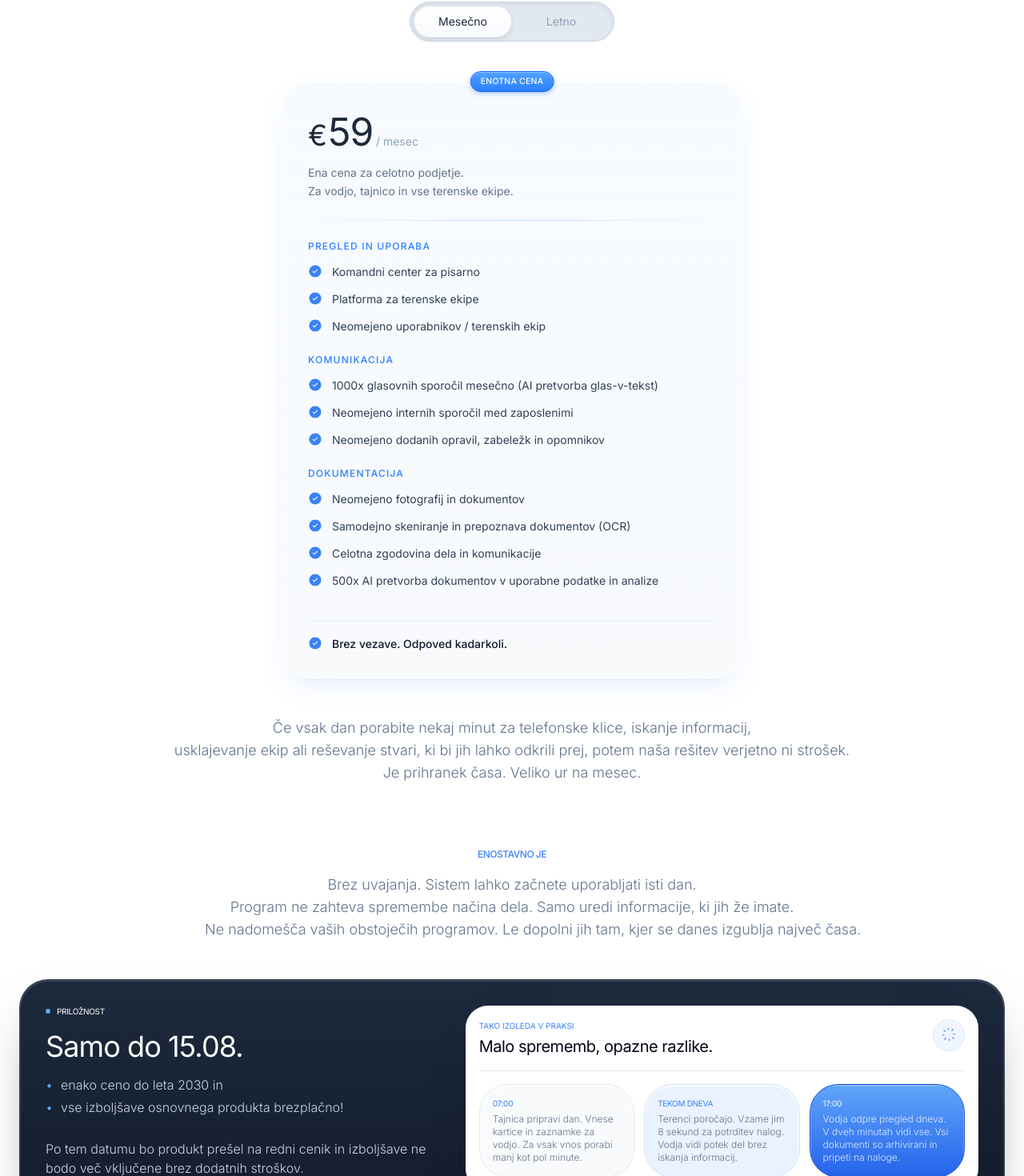
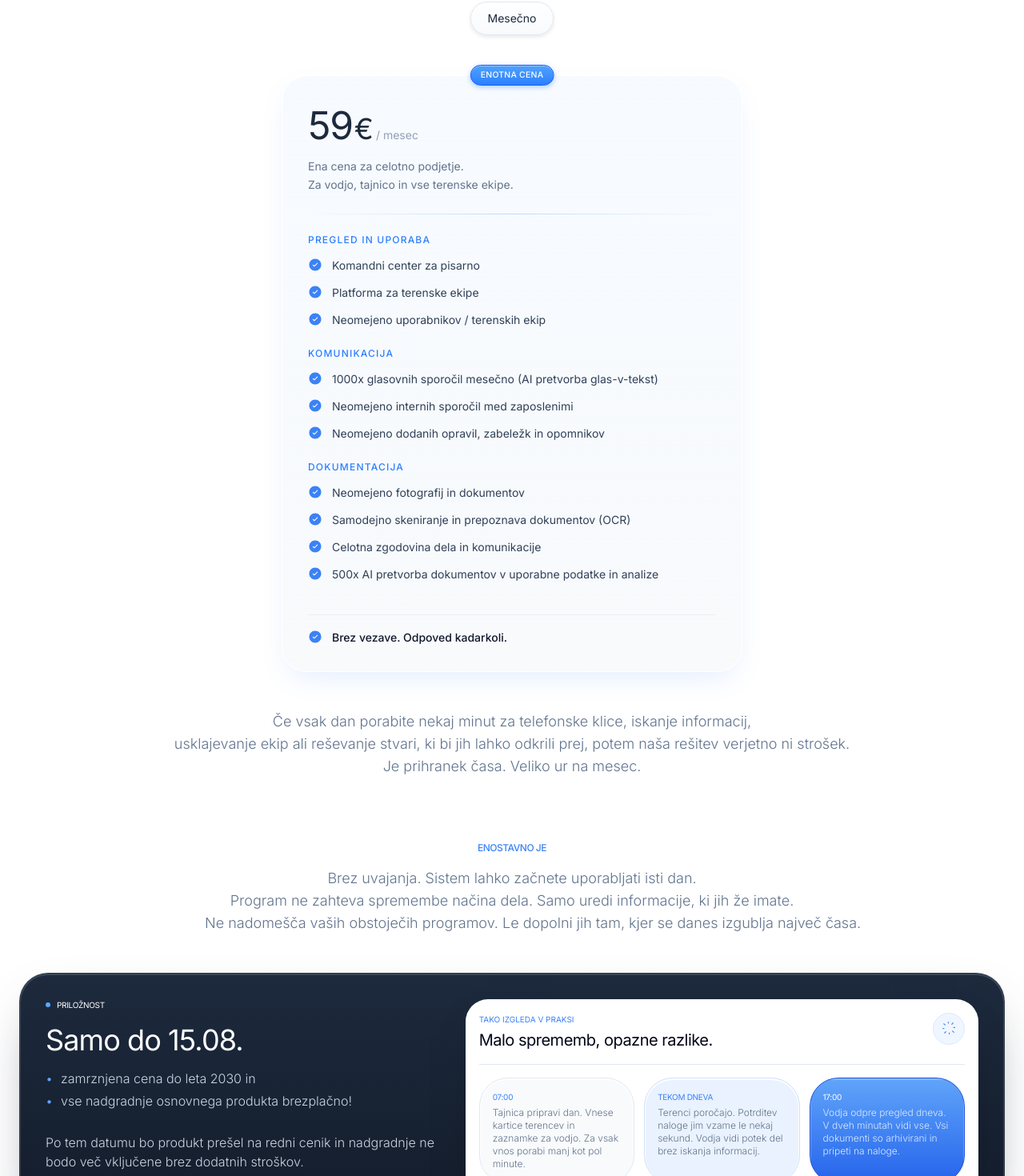
Before and after one commit to rajkamal96/saas-mvp-dashboard, a Next.js app: page / in a window 1280 px wide. Shown: the part 4779-6249 px from the top of the page at 80% size. Built offline with nearby package versions, Linux system fonts and the light colour scheme; some icons are missing.

Commit message:
Mobile screens

```diff
--- a/src/components/landing/DeadlineOffer.tsx
+++ b/src/components/landing/DeadlineOffer.tsx
@@ -68,11 +68,9 @@ export function DeadlineOffer() {
             </p>
           </div>
           <h2
-            className="font-normal"
+            className="text-2xl md:text-[2.25rem] font-light md:font-normal leading-[2rem] md:leading-[2.5rem]"
             style={{
               fontFamily: "'Inter', sans-serif",
-              fontSize: "clamp(1.75rem, 5vw, 2.25rem)",
-              lineHeight: "clamp(2rem, 5.5vw, 2.5rem)",
               letterSpacing: "-0.9px",
               color: "#FFFFFF",
             }}
@@ -93,8 +91,8 @@ export function DeadlineOffer() {
             }}
           >
             {[
-              "enako ceno do leta 2030 in",
-              "vse izboljšave osnovnega produkta brezplačno!",
+              "zamrznjena cena do leta 2030 in",
+              "vse nadgradnje osnovnega produkta brezplačno!",
             ].map((txt, i) => (
               <li key={i} className="flex items-start gap-[10px]">
                 <span className="text-[#60A5FA] shrink-0">•</span>
@@ -112,7 +110,7 @@ export function DeadlineOffer() {
               color: "#CBD5E1",
             }}
           >
-            Po tem datumu bo produkt prešel na redni cenik in izboljšave ne bodo več vključene brez dodatnih stroškov.
+            Po tem datumu bo produkt prešel na redni cenik in nadgradnje ne bodo več vključene brez dodatnih stroškov.
           </p>
         </div>
 
@@ -141,9 +139,9 @@ export function DeadlineOffer() {
                 TAKO IZGLEDA V PRAKSI
               </p>
               <p
+                className="font-light md:font-normal"
                 style={{
                   fontFamily: "'Inter', sans-serif",
-                  fontWeight: 400,
                   fontSize: "20px",
                   lineHeight: "28px",
                   letterSpacing: "-0.5px",
@@ -154,7 +152,7 @@ export function DeadlineOffer() {
               </p>
             </div>
             <div
-              className="w-10 h-10 rounded-2xl flex items-center justify-center shrink-0"
+              className="w-10 h-10 rounded-2xl hidden md:flex items-center justify-center shrink-0"
               style={{
                 background: "#EFF6FF",
                 border: "1px solid #DBEAFE",
@@ -209,7 +207,7 @@ export function DeadlineOffer() {
                   color: "#64748B",
                 }}
               >
-                Tajnica pripravi dan. Vnese kartice in zaznamke za vodjo. Za vsak vnos porabi manj kot pol minute.
+                Tajnica pripravi dan. Vnese kartice terencev in zaznamke za vodjo. Za vsak vnos porabi manj kot pol minute.
               </p>
             </div>
 
@@ -243,7 +241,7 @@ export function DeadlineOffer() {
                   color: "#64748B",
                 }}
               >
-                Terenci poročajo. Vzame jim 8 sekund za potrditev nalog. Vodja vidi potek del brez iskanja informacij.
+                Terenci poročajo. Potrditev naloge jim vzame le nekaj sekund. Vodja vidi potek del brez iskanja informacij.
               </p>
             </div>
 
--- a/src/components/landing/ImpactSection.tsx
+++ b/src/components/landing/ImpactSection.tsx
@@ -48,7 +48,7 @@ export function ImpactSection() {
           }}
         >
           Namesto iskanja informacij po klicih in sporočilih ima vodja vedno pred sabo jasen pregled;
-          <br className="hidden md:block" />
+          <br className="hidden md:block" />{" "}
           kaj je treba narediti, kaj je bilo dogovorjeno in kaj se trenutno dogaja – tudi ko ni v pisarni.
         </p>
       </div>
--- a/src/components/landing/Pricing.tsx
+++ b/src/components/landing/Pricing.tsx
@@ -1,34 +1,12 @@
 "use client";
 
-import React, { useState, useEffect } from "react";
+import React from "react";
 import Link from "next/link";
 import { useLanguage } from "@/lib/useLanguage";
 
 export function Pricing() {
   const { t } = useLanguage();
-  const [isYearly, setIsYearly] = useState(false);
-  const [displayPrice, setDisplayPrice] = useState(59);
-
-  useEffect(() => {
-    const target = isYearly ? 49 : 59;
-    if (displayPrice === target) return;
-
-    const duration = 260;
-    const steps = Math.abs(target - displayPrice);
-    const stepTime = Math.max(6, Math.floor(duration / steps));
-
-    const timer = setInterval(() => {
-      setDisplayPrice((prev) => {
-        if (prev === target) {
-          clearInterval(timer);
-          return prev;
-        }
-        return prev < target ? prev + 1 : prev - 1;
-      });
-    }, stepTime);
-
-    return () => clearInterval(timer);
-  }, [isYearly, displayPrice]);
+  const displayPrice = 59;
 
   const sections = [
     {
@@ -56,7 +34,7 @@ export function Pricing() {
         <p className="font-['Inter',sans-serif] text-[10px] md:text-xs font-semibold tracking-[-0.04em] text-blue-500 mb-4 uppercase">
           {t("priceTitle")}
         </p>
-        <h2 className="text-3xl md:text-5xl font-normal tracking-tight text-slate-950">
+        <h2 className="text-2xl md:text-5xl font-light md:font-normal tracking-tight text-slate-950">
           {t("priceSubtitle")}
         </h2>
         <p
@@ -72,36 +50,11 @@ export function Pricing() {
         </p>
       </div>
 
-      {/* Skeuomorphic Toggle */}
+      {/* Monthly-only pill */}
       <div className="mb-12 flex justify-center">
-        <label className="relative flex items-center p-1 bg-[#e2e8f0] rounded-full cursor-pointer w-[16rem] shadow-[inset_0_2px_4px_rgba(0,0,0,0.06),0_1px_1px_rgba(255,255,255,1)] border border-slate-300">
-          <input
-            type="checkbox"
-            className="sr-only"
-            checked={isYearly}
-            onChange={(e) => setIsYearly(e.target.checked)}
-          />
-          {/* Toggle Pill */}
-          <div
-            className={`absolute left-1 top-1 bottom-1 w-[calc(50%-0.25rem)] bg-gradient-to-b from-white to-slate-50 rounded-full shadow-[0_2px_5px_rgba(0,0,0,0.1),inset_0_1px_0_rgba(255,255,255,1)] border border-slate-200 transition-transform duration-500 ease-[cubic-bezier(0.4,0,0.2,1)] ${
-              isYearly ? "translate-x-full" : "translate-x-0"
-            }`}
-          />
-          <span
-            className={`relative w-1/2 text-center text-sm font-normal transition-colors duration-300 py-2.5 z-10 ${
-              isYearly ? "text-slate-400" : "text-slate-800"
-            }`}
-          >
-            {t("billingMonthly")}
-          </span>
-          <span
-            className={`relative w-1/2 flex items-center justify-center gap-1.5 text-center text-sm font-normal transition-colors duration-300 py-2.5 z-10 ${
-              isYearly ? "text-slate-800" : "text-slate-400"
-            }`}
-          >
-            {t("billingAnnually")}
-          </span>
-        </label>
+        <span className="inline-flex items-center justify-center px-5 py-2.5 rounded-full bg-gradient-to-b from-white to-slate-50 border border-slate-200 shadow-[0_2px_5px_rgba(0,0,0,0.1),inset_0_1px_0_rgba(255,255,255,1)] text-sm font-normal text-slate-800">
+          {t("billingMonthly")}
+        </span>
       </div>
 
       <div className="flex justify-center items-center">
@@ -115,13 +68,13 @@ export function Pricing() {
 
           <div className="p-8 h-full flex flex-col">
             {/* Header */}
-            <div className="flex justify-between items-start pt-2">
+            <div className="flex flex-col items-center text-center md:flex-row md:justify-between md:items-start md:text-left pt-2">
               <div>
-                <div className="flex items-baseline text-slate-800">
-                  <span className="text-4xl font-normal tracking-tight">€</span>
-                  <span className="text-5xl font-normal tracking-tight ml-0.5">{displayPrice}</span>
+                <div className="flex items-baseline justify-center md:justify-start text-slate-800">
+                  <span className="text-5xl font-normal tracking-tight">{displayPrice}</span>
+                  <span className="text-4xl font-normal tracking-tight ml-0.5">€</span>
                   <span className="text-sm font-normal text-slate-400 ml-1">
-                    {isYearly ? t("priceCardUnitYearly") : t("priceCardUnit")}
+                    {t("priceCardUnit")}
                   </span>
                 </div>
                 <p className="mt-4 text-sm font-normal text-slate-500 leading-relaxed whitespace-pre-line">
@@ -137,12 +90,12 @@ export function Pricing() {
             <div className="flex flex-col gap-6 flex-grow">
               {sections.map((section, idx) => (
                 <div key={idx} className="flex flex-col gap-3">
-                  <h4 className="text-xs font-medium text-blue-500 uppercase tracking-widest">
+                  <h4 className="text-[10px] md:text-xs font-medium text-blue-500 uppercase tracking-widest">
                     {section.title}
                   </h4>
                   <ul className="flex flex-col gap-y-3">
                     {section.items.map((item, itemIdx) => (
-                      <li key={itemIdx} className="flex items-start gap-3 text-sm font-normal text-slate-700">
+                      <li key={itemIdx} className="flex items-start gap-3 text-[13px] md:text-sm font-light md:font-normal text-slate-500 md:text-slate-700">
                         <svg width="18" height="18" viewBox="0 0 18 18" fill="none" xmlns="http://www.w3.org/2000/svg" className="shrink-0 mt-0.5">
                           <path fillRule="evenodd" clipRule="evenodd" d="M16.5 9C16.5 13.1423 13.1423 16.5 9 16.5C4.85775 16.5 1.5 13.1423 1.5 9C1.5 4.85775 4.85775 1.5 9 1.5C13.1423 1.5 16.5 4.85775 16.5 9ZM12.0225 6.7275C12.2418 6.94711 12.2418 7.30289 12.0225 7.5225L8.2725 11.2725C8.05289 11.4918 7.69711 11.4918 7.4775 11.2725L5.9775 9.7725C5.82701 9.63227 5.76506 9.42108 5.81596 9.22178C5.86686 9.02248 6.02248 8.86686 6.22178 8.81596C6.42108 8.76506 6.63227 8.82701 6.7725 8.9775L7.875 10.08L9.55125 8.40375L11.2275 6.7275C11.4471 6.50816 11.8029 6.50816 12.0225 6.7275Z" fill="#3B82F6"/>
                         </svg>
--- a/src/components/landing/TargetIndustries.tsx
+++ b/src/components/landing/TargetIndustries.tsx
@@ -77,7 +77,6 @@ export function TargetIndustries() {
           style={{
             fontFamily: "'Inter', sans-serif",
             fontStyle: "normal",
-            fontWeight: 400,
             display: "flex",
             alignItems: "center",
             justifyContent: "center",
@@ -86,7 +85,7 @@ export function TargetIndustries() {
             color: "#020617",
             margin: 0
           }}
-          className="text-[24px] md:text-[32px] leading-8 md:leading-10"
+          className="text-[24px] md:text-[32px] leading-8 md:leading-10 font-light md:font-normal"
         >
           Podjetja, ki želijo več pregleda in lažje vodenje
         </h2>
--- a/src/components/landing/TransformationSlider.tsx
+++ b/src/components/landing/TransformationSlider.tsx
@@ -141,7 +141,10 @@ export function TransformationSlider() {
             max-width: 100%;
           }
           .ts-slide-image img.ts-mobile-mockup {
-            width: 100% !important;
+            width: calc(100% + 48px) !important;
+            max-width: none !important;
+            margin-left: -24px;
+            margin-right: -24px;
           }
           .ts-slide-content {
             height: auto !important;
```
Also changed, not shown: src/components/landing/Footer.tsx (+2 -6 lines).
